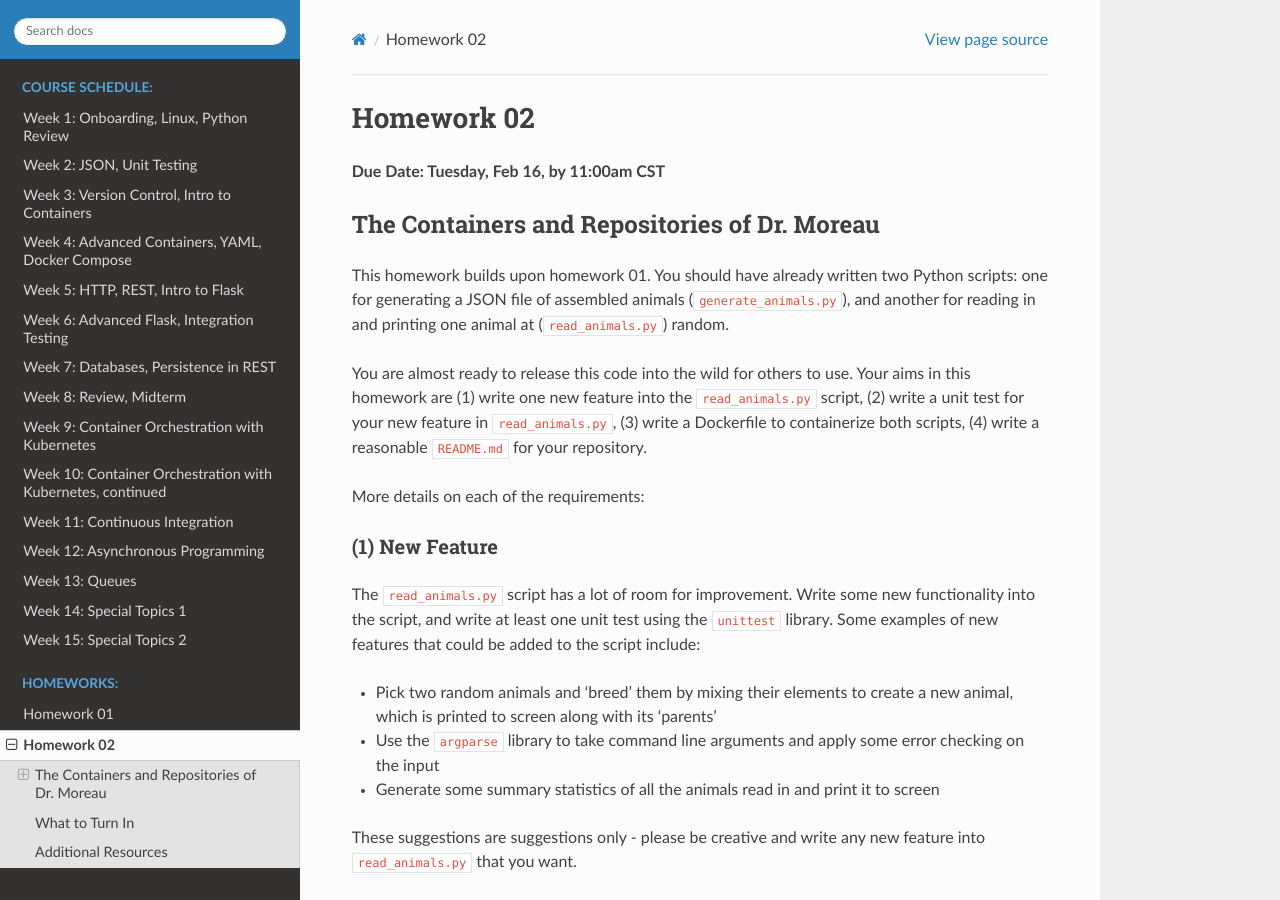
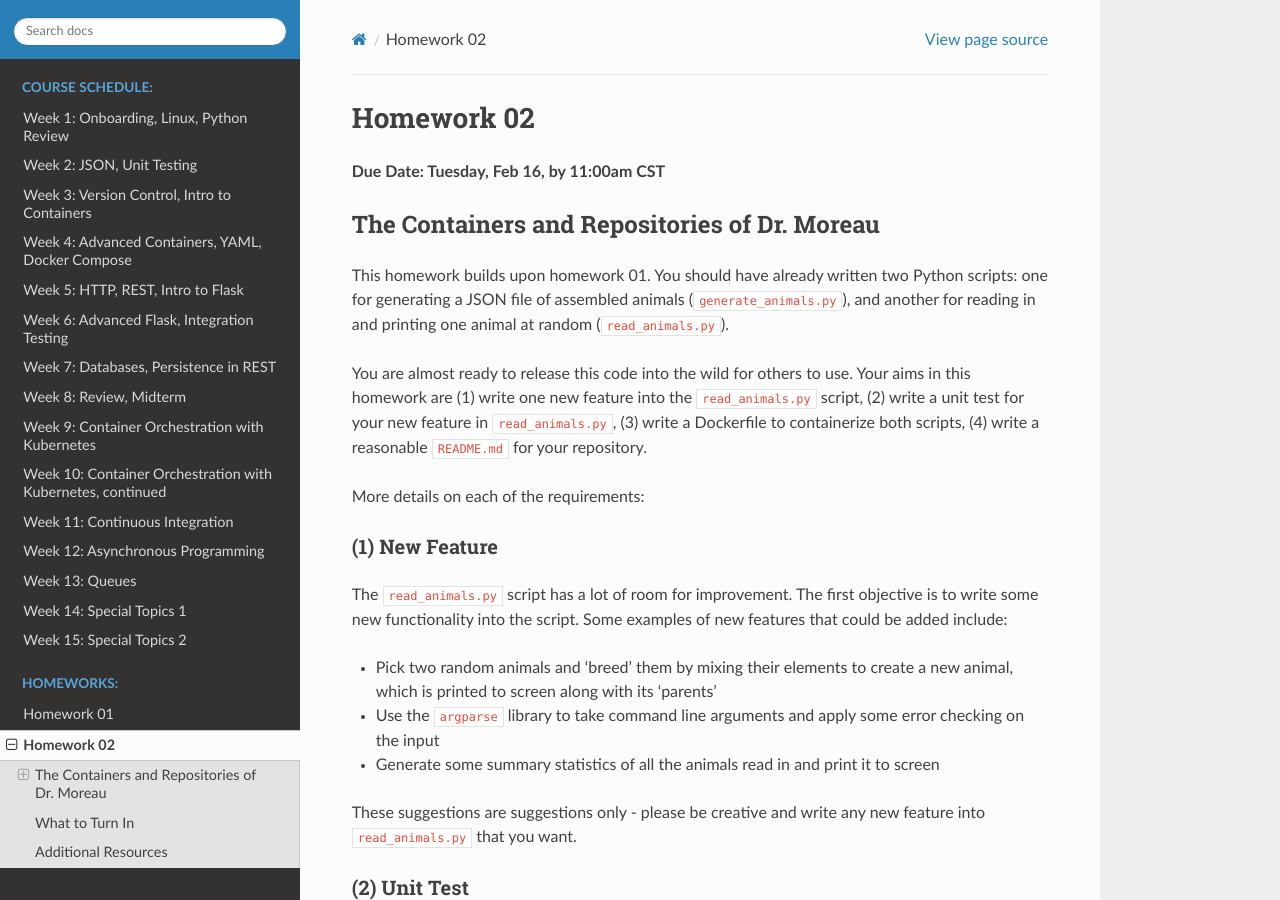
Before and after one commit to TACC/coe-332-sp21, a Sphinx documentation site: the page built from docs/homework/homework02.rst, in a window 1280 px wide and 900 px high. Built offline with Sphinx 7.4.7 and the Read the Docs theme 2.0.0, drawn with Linux system fonts in a browser that asks for light colours.

Commit message:
fixing typo and clarifying one part

```diff
--- a/docs/homework/homework02.rst
+++ b/docs/homework/homework02.rst
@@ -9,7 +9,7 @@ The Containers and Repositories of Dr. Moreau
 This homework builds upon homework 01. You should have already written two
 Python scripts: one for generating a JSON file of assembled animals
 (``generate_animals.py``), and another for reading in and printing one animal at
-(``read_animals.py``) random.
+random (``read_animals.py``).
 
 You are almost ready to release this code into the wild for others to use. Your
 aims in this homework are (1) write one new feature into the ``read_animals.py``
@@ -22,10 +22,9 @@ More details on each of the requirements:
 (1) New Feature
 ~~~~~~~~~~~~~~~
 
-The ``read_animals.py`` script has a lot of room for improvement. Write some new
-functionality into the script, and write at least one unit test using the
-``unittest`` library. Some examples of new features that could be added to the
-script include:
+The ``read_animals.py`` script has a lot of room for improvement. The first
+objective is to write some new functionality into the script. Some examples of
+new features that could be added include:
 
 * Pick two random animals and 'breed' them by mixing their elements to create a
   new animal, which is printed to screen along with its 'parents'
```
